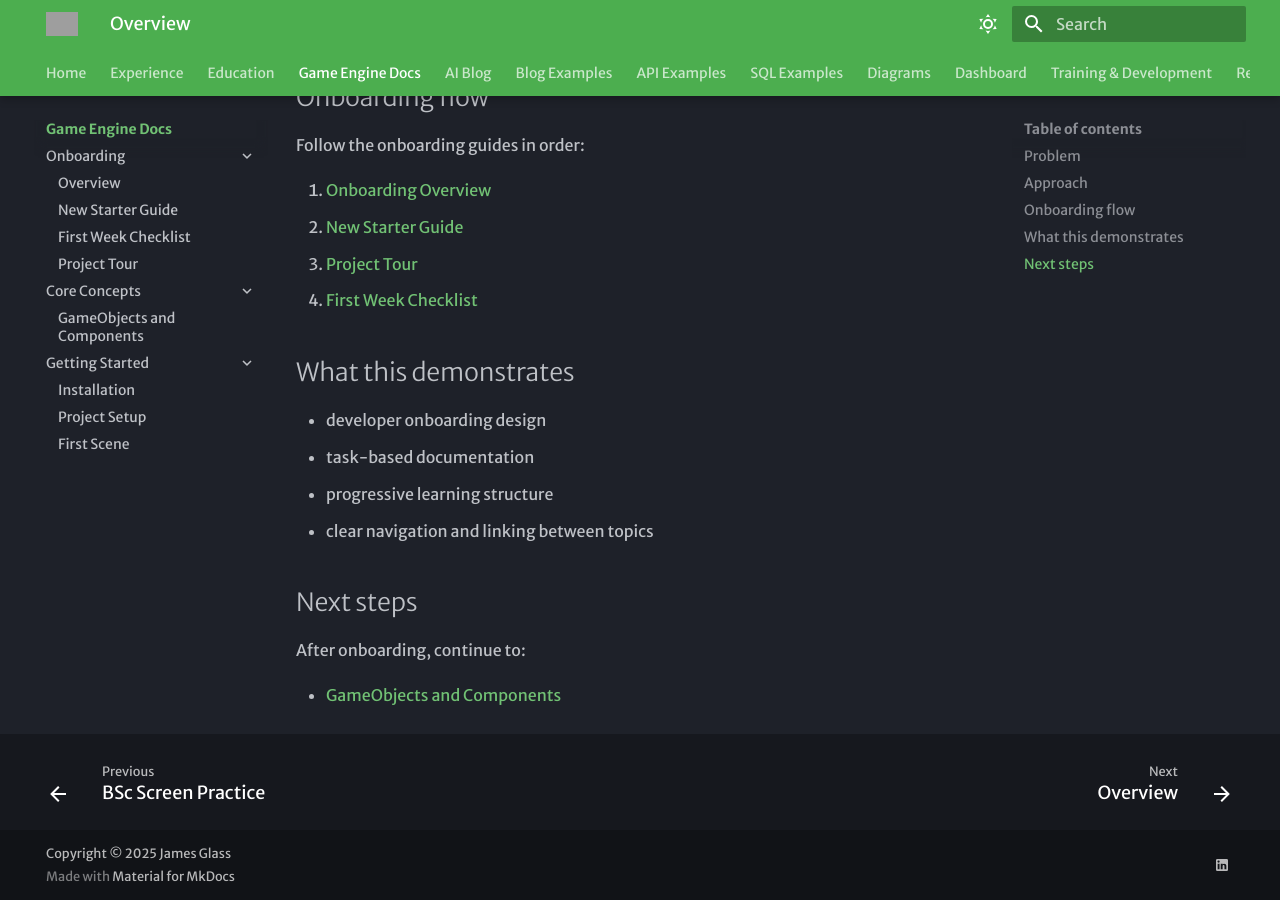
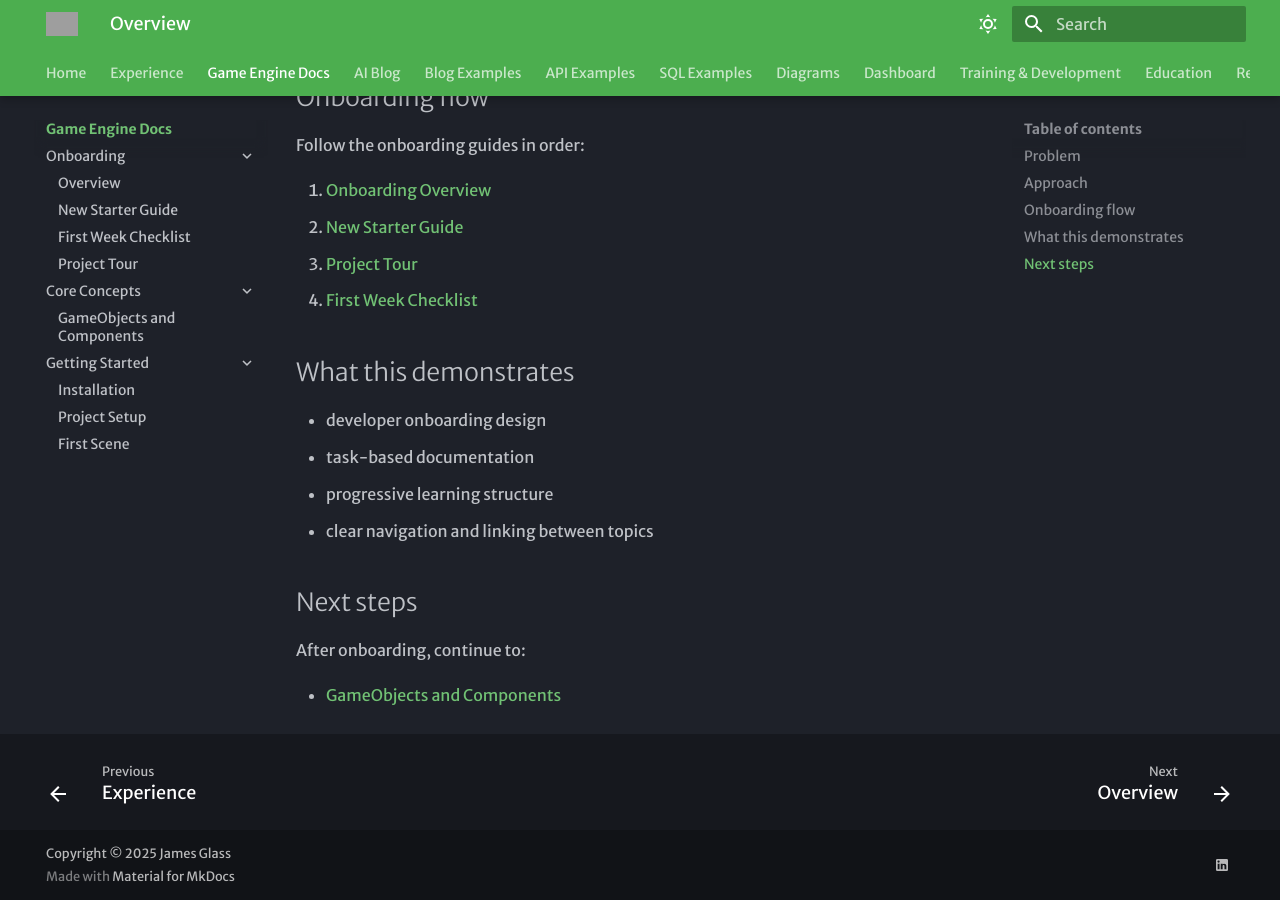
Before and after one commit to james-glass1999/MKDocs-James-Glass-PhD, an MkDocs documentation site: the page built from docs/game-docs-example/index.md, in a window 1280 px wide and 900 px high, scrolled down 932 px. Built offline with MkDocs 1.6.1 and Material for MkDocs 9.7.7, drawn with Linux system fonts in a browser that asks for light colours; some of the changed lines change nothing that is shown; grey boxes are pictures that could not be loaded.

Commit message:
moved education section

```diff
--- a/mkdocs.yml
+++ b/mkdocs.yml
@@ -65,15 +65,6 @@ markdown_extensions:
 nav:
   - Home: index.md
   - Experience: experience.md
-  - Education:
-      - PhD: education/phd.md
-      - Masters:
-          - Demographics and Twitter Usage: education/masters/demographics-and-twitter-usage.md
-          - Thematic Analysis of Input Database: education/masters/thematic-analysis-of-input-database.md
-          - Google Glass: education/masters/google-glass.md
-          - Paris Terror Attacks: education/masters/paris-terror-attacks.md
-      - BSc Mechatronics: education/bsc-mechatronics.md
-      - BSc Screen Practice: education/bsc-screen-practice.md
   - Game Engine Docs:
       - Overview: game-docs-example/index.md
       - Onboarding:
@@ -109,6 +100,15 @@ nav:
       - Dashboard Example Two: dashboard/dashboard-example-two.md
   - Training & Development:
       - Courses: courses/training-and-development.md
+  - Education:
+      - PhD: education/phd.md
+      - Masters:
+          - Demographics and Twitter Usage: education/masters/demographics-and-twitter-usage.md
+          - Thematic Analysis of Input Database: education/masters/thematic-analysis-of-input-database.md
+          - Google Glass: education/masters/google-glass.md
+          - Paris Terror Attacks: education/masters/paris-terror-attacks.md
+      - BSc Mechatronics: education/bsc-mechatronics.md
+      - BSc Screen Practice: education/bsc-screen-practice.md
   - References: references/quotes.md
 
 extra:
```
